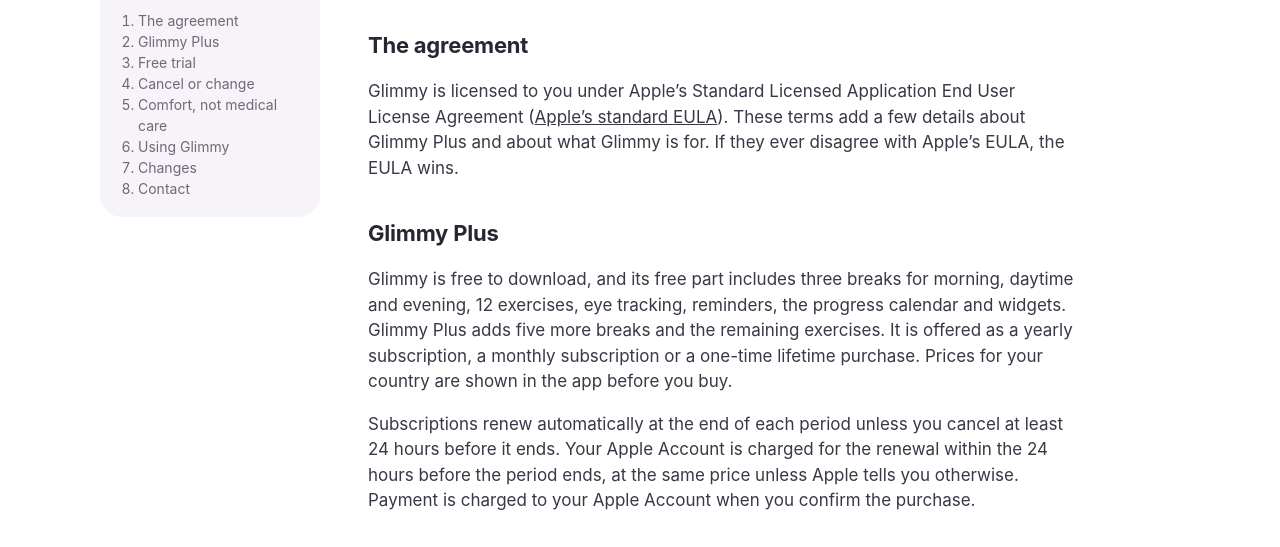
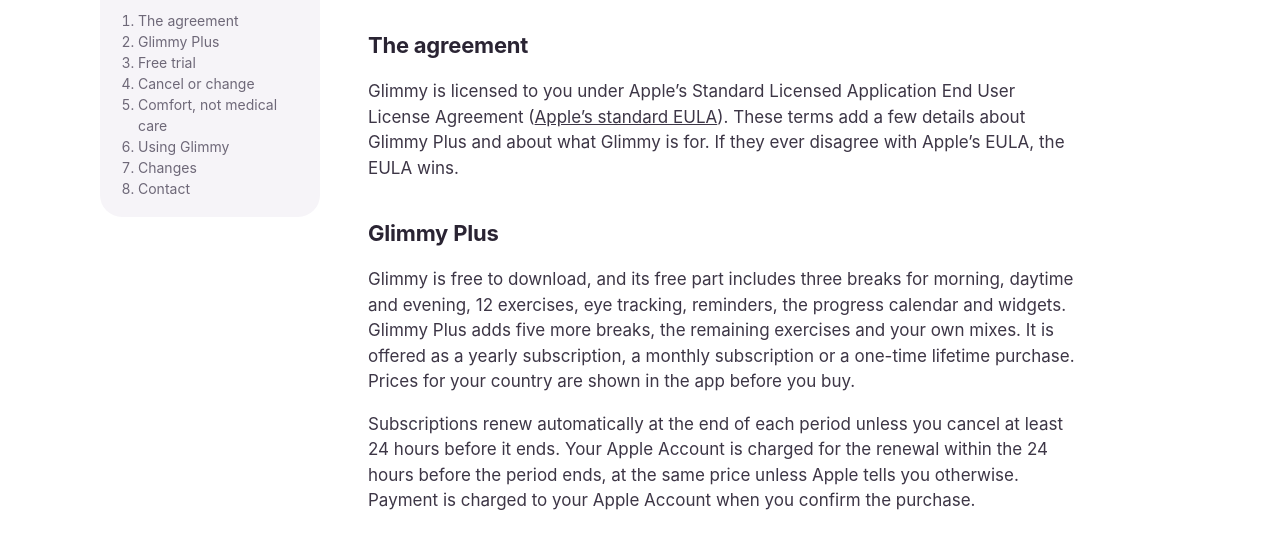
Before and after one commit to eprivalovdev/glimmy-ios, a plain HTML site: page terms.html in a window 1280 px wide. Shown: the part 252-799 px from the top of the page. Drawn offline with Linux system fonts and the light colour scheme.

Commit message:
Plus: your own mixes

```diff
--- a/terms.html
+++ b/terms.html
@@ -42,7 +42,7 @@
       <p>Glimmy is licensed to you under Apple&rsquo;s Standard Licensed Application End User License Agreement (<a href="https://www.apple.com/legal/internet-services/itunes/dev/stdeula/">Apple&rsquo;s standard EULA</a>). These terms add a few details about Glimmy Plus and about what Glimmy is for. If they ever disagree with Apple&rsquo;s EULA, the EULA wins.</p>
 
       <h2 id="plus">Glimmy Plus</h2>
-      <p>Glimmy is free to download, and its free part includes three breaks for morning, daytime and evening, 12 exercises, eye tracking, reminders, the progress calendar and widgets. Glimmy Plus adds five more breaks and the remaining exercises. It is offered as a yearly subscription, a monthly subscription or a one-time lifetime purchase. Prices for your country are shown in the app before you buy.</p>
+      <p>Glimmy is free to download, and its free part includes three breaks for morning, daytime and evening, 12 exercises, eye tracking, reminders, the progress calendar and widgets. Glimmy Plus adds five more breaks, the remaining exercises and your own mixes. It is offered as a yearly subscription, a monthly subscription or a one-time lifetime purchase. Prices for your country are shown in the app before you buy.</p>
       <p>Subscriptions renew automatically at the end of each period unless you cancel at least 24 hours before it ends. Your Apple Account is charged for the renewal within the 24 hours before the period ends, at the same price unless Apple tells you otherwise. Payment is charged to your Apple Account when you confirm the purchase.</p>
 
       <h2 id="trial">Free trial</h2>
```
Also changed, not shown: index.html (+1 -0 lines), support.html (+1 -1 lines).
